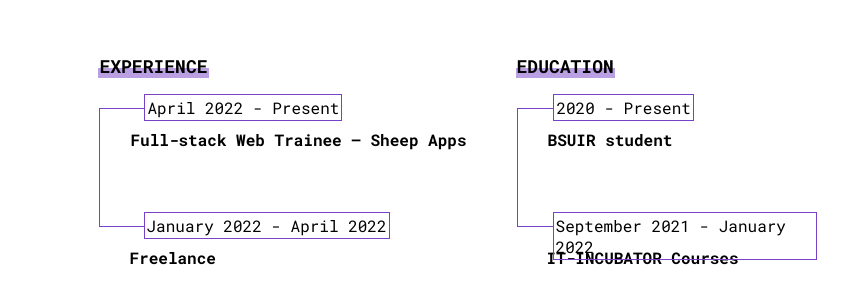
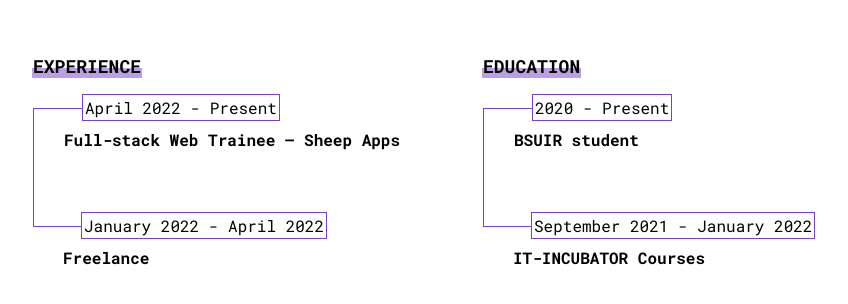
Before and after one commit to UladzislauPapliouka/Portfolio, a React (Create React App) app: page / in a window 1280 px wide. Shown: the part 1801-2105 px from the top of the page, without its empty margins (182-1030 px from the left). Built offline with nearby package versions, Linux system fonts and the light colour scheme.

Commit message:
fix styles error in education block

```diff
--- a/src/Components/Timeline.module.scss
+++ b/src/Components/Timeline.module.scss
@@ -9,7 +9,7 @@
     padding: 20px 0 60px 30px;
     border-left: $primaryColor 1px solid;
     border-top: $primaryColor 1px solid;
-    min-width: 300px;
+    min-width: 400px;
     &::before {
       content: "";
       position: absolute;
@@ -25,7 +25,6 @@
       left: 12%;
       border: 1px solid $primaryColor;
       padding: 2px;
-      width: fit-content;
     }
     & > span:nth-child(2) {
       font-weight: 700;
```
Also changed, not shown: 1 other file (tests, documents, lock files or other folders).
